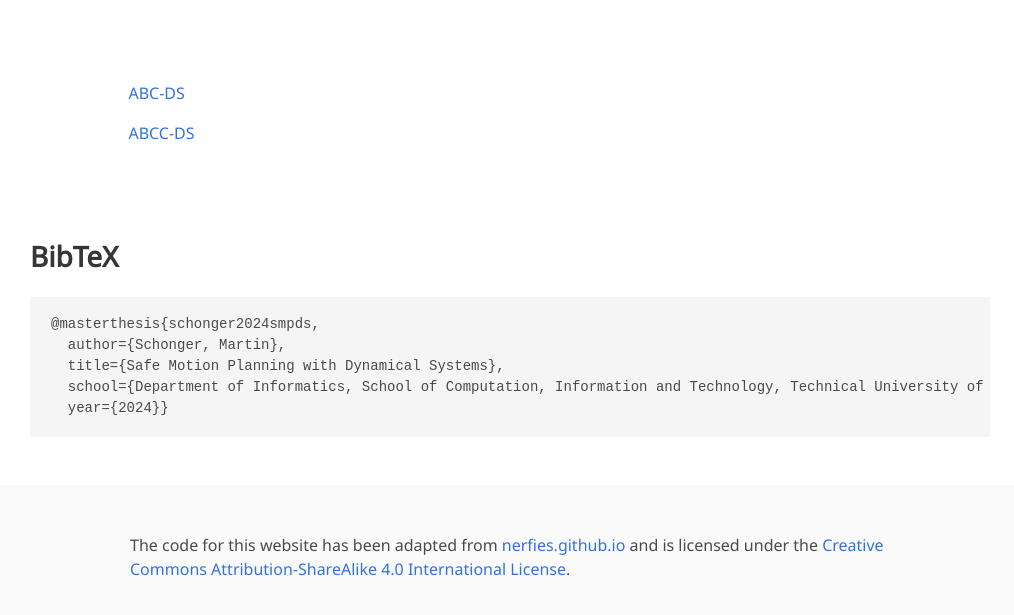
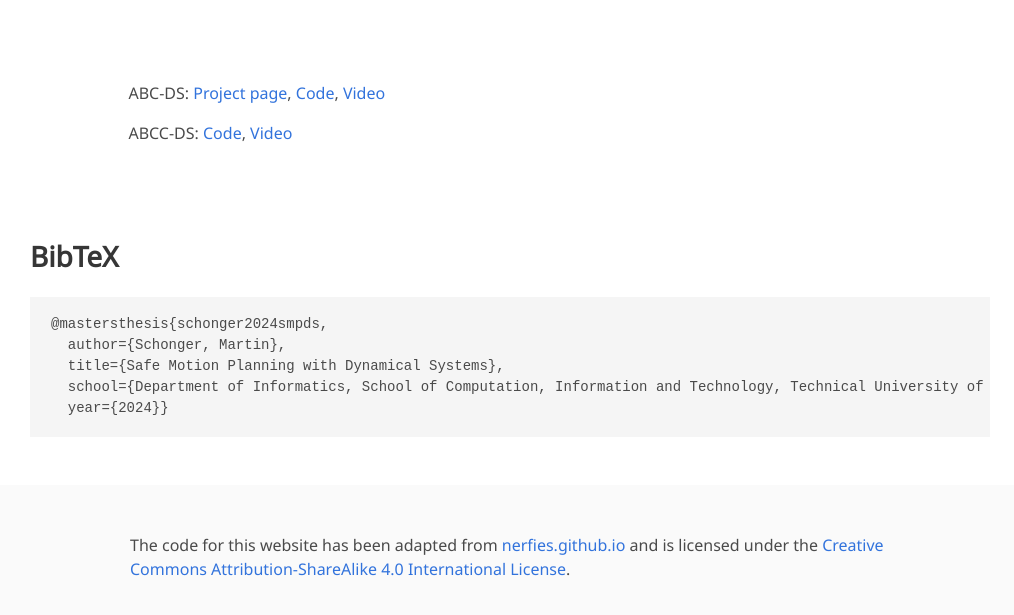
Before and after one commit to martinschonger/mastersthesis, a plain HTML site: page index.html in a window 1280 px wide. Shown: the part 255-870 px from the top of the page, without its empty margins (130-1144 px from the left). Drawn offline with nearby package versions, Linux system fonts and the light colour scheme; some icons are missing; a web font is replaced by a local one.

Commit message:
Update links.

```diff
--- a/index.html
+++ b/index.html
@@ -53,10 +53,10 @@
         <!-- <h2 class="title is-3">Abstract</h2> -->
         <div class="content has-text-justified">
           <p>
-            <a href="https://martinschonger.github.io/abc-ds">ABC-DS</a>
+            ABC-DS:  <a href="https://martinschonger.github.io/abc-ds">Project page</a>,  <a href="https://github.com/martinschonger/abc-ds">Code</a>,  <a href="https://www.youtube.com/watch?v=iei-hVL-pfc">Video</a>
           </p>
           <p>
-            <a href="https://github.com/martinschonger/abcc-ds">ABCC-DS</a>
+            ABCC-DS:  <a href="https://github.com/martinschonger/abcc-ds">Code</a>,  <a href="https://www.youtube.com/watch?v=b6Ki5piJZsM">Video</a>
           </p>
         </div>
       </div>
@@ -68,7 +68,7 @@
 <section class="section" id="BibTeX">
   <div class="container is-max-desktop content">
     <h2 class="title">BibTeX</h2>
-    <pre><code>@masterthesis{schonger2024smpds,
+    <pre><code>@mastersthesis{schonger2024smpds,
   author={Schonger, Martin},
   title={Safe Motion Planning with Dynamical Systems},
   school={Department of Informatics, School of Computation, Information and Technology, Technical University of Munich},
```
